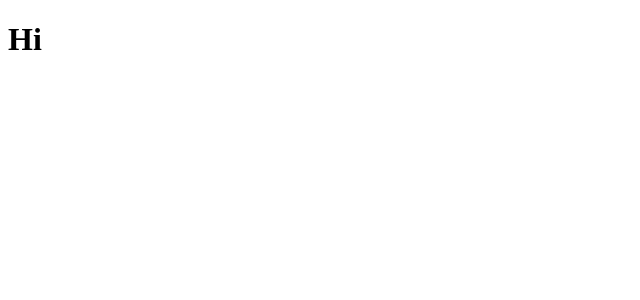
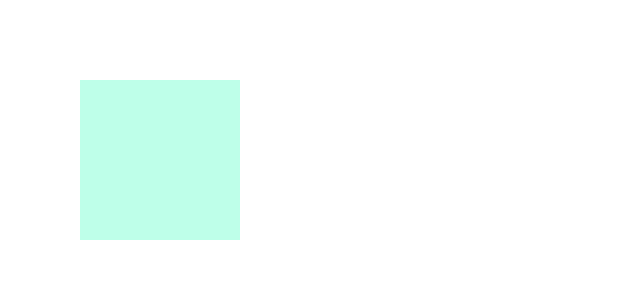
Before and after one commit to LinnLatt7012/framermotion-training, a React (Create React App) app: page / in a window 1280 px wide. Shown: the top 300 px of the page, without its empty margins (0-640 px from the left). Built offline with nearby package versions, Linux system fonts and the light colour scheme.

Commit message:
first animation box with react way of controlling

```diff
--- a/src/App.css
+++ b/src/App.css
@@ -1,38 +1,22 @@
-.App {
-  text-align: center;
+*{
+  margin: 0;
+  padding: 0;
+  box-sizing: border-box;
+}
+.App{
+  padding: 5rem;
+}
+.box-container{
+  padding-bottom: 20rem;
 }
 
-.App-logo {
-  height: 40vmin;
-  pointer-events: none;
-}
-
-@media (prefers-reduced-motion: no-preference) {
-  .App-logo {
-    animation: App-logo-spin infinite 20s linear;
-  }
-}
-
-.App-header {
-  background-color: #282c34;
-  min-height: 100vh;
+.box{
+  width: 10rem;
+  height: 10rem;
+  background-color: aquamarine;
   display: flex;
   flex-direction: column;
   align-items: center;
   justify-content: center;
-  font-size: calc(10px + 2vmin);
-  color: white;
+
 }
-
-.App-link {
-  color: #61dafb;
-}
-
-@keyframes App-logo-spin {
-  from {
-    transform: rotate(0deg);
-  }
-  to {
-    transform: rotate(360deg);
-  }
-}
--- a/src/App.js
+++ b/src/App.js
@@ -1,8 +1,12 @@
+import './App.css';
+import FirstApp from './firstTraining/App';
+
 function App() {
   return (
-    <div className="App">
-      <h1>Hi</h1>
+    <div className='App'>
+      <FirstApp />
     </div>
+
   );
 }
 
--- /dev/null
+++ b/src/firstTraining/App.js
@@ -0,0 +1,10 @@
+import React from 'react'
+import Box1 from './components/Box1'
+
+function FirstApp() {
+  return (
+      <Box1 />
+  )
+}
+
+export default FirstApp
--- /dev/null
+++ b/src/firstTraining/components/Box1.js
@@ -0,0 +1,27 @@
+import React, { useState } from 'react'
+import { motion } from 'framer-motion'
+function Box1() {
+    const [isAnimating, setIsAnimating] = useState(false);
+  return (
+    <div className='box-container'>
+        <motion.div
+        onClick={()=>setIsAnimating(!isAnimating)}
+        className='box'
+        initial={{
+            opacity:0.5
+        }}
+        animate={{
+            x: isAnimating? 1200: 0,
+            rotate:isAnimating? 360: 0,
+            opacity:  isAnimating? 1 : 0.5
+        }}
+        transition={{
+            type:'spring',
+            stiffness: 60,
+        }}
+        />
+    </div>
+  )
+}
+
+export default Box1
--- a/src/index.css
+++ b/src/index.css
@@ -1,7 +1,7 @@
 
 
 
-\   body {
+body {
   margin: 0;
   font-family: -apple-system, BlinkMacSystemFont, 'Segoe UI', 'Roboto', 'Oxygen',
     'Ubuntu', 'Cantarell', 'Fira Sans', 'Droid Sans', 'Helvetica Neue',
```
Also changed, not shown: src/firstTraining/components/Box2.js (added), src/logo.svg (added).
